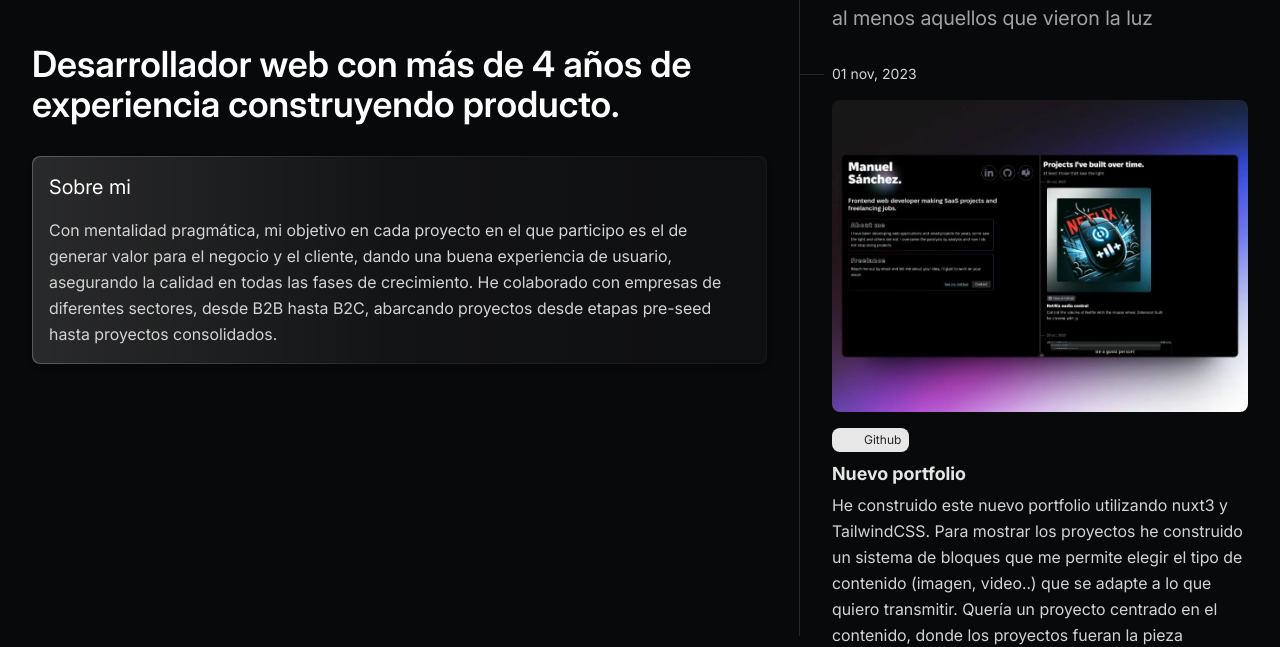
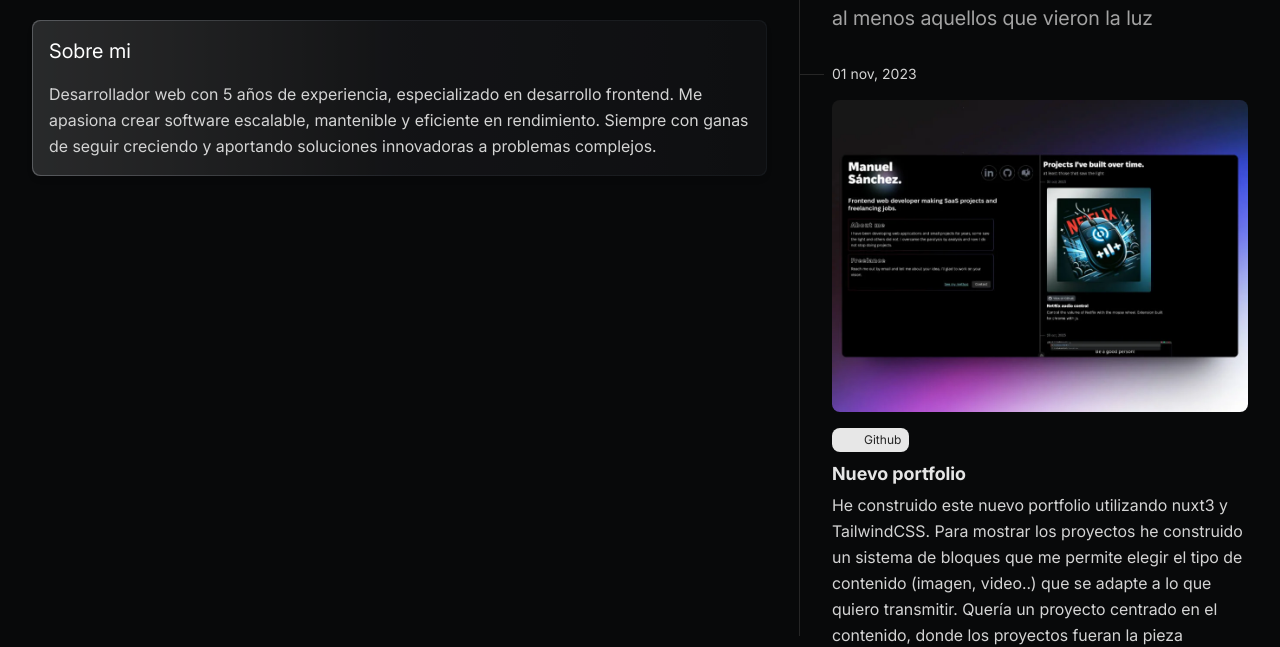
Before and after one commit to manusanchev/manusanchev-frontend, an Astro site: page / in a window 1280 px wide. Shown: the part 164-811 px from the top of the page. Built offline with nearby package versions, Linux system fonts and the light colour scheme; Astro itself is replaced by a stand-in of ours; some icons are missing.

Commit message:
change text

```diff
--- a/src/components/about/About.astro
+++ b/src/components/about/About.astro
@@ -7,13 +7,10 @@ const { class: inheritedClass } = Astro.props;
 
 <div class={`p-4 md:p-8 ${inheritedClass}`}>
   <AboutHeader />
-  <p class="text-2xl font-semibold mt-10 lg:text-4xl lg:max-w-[40ch] lg:mt-14">
-    Desarrollador web con más de 4 años de experiencia construyendo producto.
-  </p>
   <section class="mt-8">
     <AboutCard
       title="Sobre mi"
-      description="Con mentalidad pragmática, mi objetivo en cada proyecto en el que participo es el de generar valor para el negocio y el cliente, dando una buena experiencia de usuario, asegurando la calidad en todas las fases de crecimiento. He colaborado con empresas de diferentes sectores, desde B2B hasta B2C, abarcando proyectos desde etapas pre-seed hasta proyectos consolidados."
+      description="Desarrollador web con 5 años de experiencia, especializado en desarrollo frontend. Me apasiona crear software escalable, mantenible y eficiente en rendimiento. Siempre con ganas de seguir creciendo y aportando soluciones innovadoras a problemas complejos."
     />
   </section>
 </div>
```
